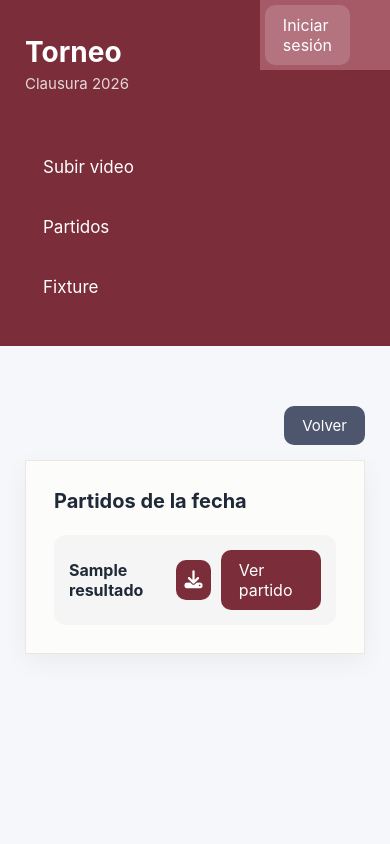
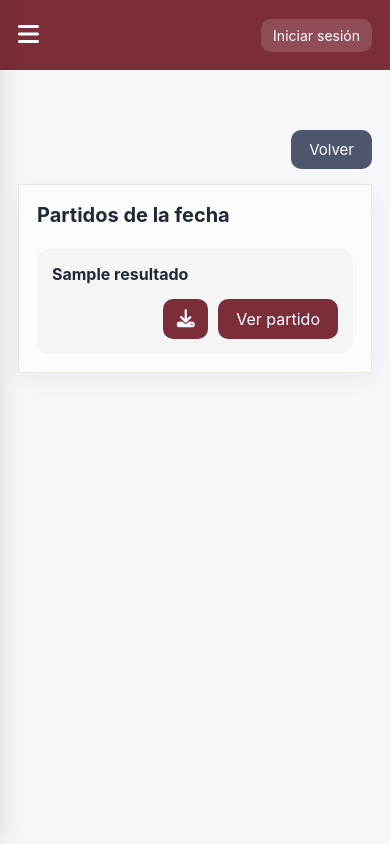
Before and after one commit to trinidadperea/Plataforma-De-Videos, a FastAPI app: template frontend/templates/partidos_fecha.html in a window 390 px wide. Run offline with FastAPI, Linux system fonts and the light colour scheme; the template is opened without the code that fills it: most values are stand-ins (such as "Sample title", 1, 10 or a date in 2020); parts of the project's set-up code (start-up, migrations or seed data) failed here and were passed over.

Commit message:
Arrgelos formato celu

```diff
--- a/backend/main.py
+++ b/backend/main.py
@@ -163,7 +163,7 @@ async def subir(request: Request):
     )
 @app.get("/download/{filename:path}")
 async def download(filename: str):
-    print("descargando key: ",repr(filename))
+    #print("descargando key: ",repr(filename))
     url = r2.generate_download_url(
         filename
     )
@@ -332,7 +332,7 @@ async def upload(
     # ===============================
 
     filename = f"{title}.mp4"
-    print("GUARDANDO EN R2:", repr(filename))
+    #print("GUARDANDO EN R2:", repr(filename))
 
 
     upload_id = r2.initiate_upload(
--- a/backend/r2.py
+++ b/backend/r2.py
@@ -64,7 +64,7 @@ def complete_upload(
 # link de descarga que dura 1 hora
 def generate_download_url(filename: str):
 
-    print("KEY RECIBIDA:", repr(filename))
+    #print("KEY RECIBIDA:", repr(filename))
     url = client.generate_presigned_url(
         "get_object",
         Params={
--- a/frontend/static/css/style.css
+++ b/frontend/static/css/style.css
@@ -290,33 +290,40 @@ input:focus{
 
     align-items:center;
 
-    gap:18px;
+    gap:8px;
+
+    flex-wrap:nowrap;
 
 }
 
 
 .resultado input{
 
-    width:90px;
+    width:60px;
 
     text-align:center;
 
-    font-size:26px;
+    font-size:22px;
 
     font-weight:bold;
+
+    text-align: center;
+
+    padding: 10px;
 
 }
 
 
 .resultado span{
 
-    font-size:30px;
+    font-size:24px;
 
     font-weight:bold;
 
     color:#6b7280;
 
 }
+
 
 
 /* ===========================
@@ -437,44 +444,23 @@ input[type="file"]{
 
 }
 
-
 /* ===========================
-   RESPONSIVE
+   MOBILE
 =========================== */
 
-@media (max-width:900px){
+.mobile-title{
 
-    .sidebar{
-
-        position:relative;
-
-        width:100%;
-
-        height:auto;
+    display:none;
 
 }
 
-    .layout{
+#menu-overlay{
 
-        flex-direction:column;
+    display:none;
 
 }
 
-    .content{
 
-        margin-left:0;
-
-        padding:25px;
-
-    }
-
-    .topbar{
-
-        left:0;
-
-    }
-
-}
 
 /* ===========================
    PARTIDOS
@@ -779,7 +765,7 @@ input[type="file"]{
 
     height:70px;
 
-    background:#A65A68;
+    background:#7B2E3A;;
 
     display:flex;
 
@@ -829,3 +815,195 @@ input[type="file"]{
     background:rgba(255,255,255,.25);
 
 }
+
+/* ===========================
+   MENU HAMBURGUESA
+=========================== */
+
+#menu-toggle{
+
+    display:none;
+
+    background:none;
+
+    border:none;
+
+    color:white;
+
+    font-size:30px;
+
+    cursor:pointer;
+
+}
+
+.upload-box {
+    width: 100%;
+    max-width: 100%;
+    overflow: hidden;
+}
+
+#video-file {
+    width: 100%;
+    max-width: 100%;
+    font-size: 15px;
+    box-sizing: border-box;
+}
+
+@media (max-width:768px){
+
+    .content{
+
+        margin-left:0;
+
+        padding:95px 18px 18px;
+
+    }
+
+    .sidebar{
+
+        position:fixed;
+
+        left:-270px;
+
+        top:0;
+
+        width:260px;
+
+        height:100vh;
+
+        transition:.3s;
+
+        z-index:2000;
+
+        box-shadow:0 0 30px rgba(0,0,0,.25);
+
+    }
+
+    .sidebar.open{
+
+        left:0;
+
+    }
+
+    #menu-overlay{
+
+        display:block;
+
+        position:fixed;
+
+        inset:0;
+
+        background:rgba(0,0,0,.35);
+
+        opacity:0;
+
+        visibility:hidden;
+
+        transition:.3s;
+
+        z-index:1500;
+
+    }
+
+    #menu-overlay.show{
+
+        opacity:1;
+
+        visibility:visible;
+
+    }
+
+    .topbar{
+
+
+        left:0;
+
+        justify-content:space-between;
+
+        padding:0 18px;
+
+    }
+
+    .mobile-title{
+
+        display:block;
+
+        color:white;
+
+        font-size:20px;
+
+    }
+
+    #menu-toggle{
+
+        display:block;
+
+        background:none;
+
+        border:none;
+
+        color:white;
+
+        font-size:24px;
+
+        cursor:pointer;
+
+    }
+
+    .topbar-user{
+
+        gap:0;
+
+    }
+
+    .topbar-user a{
+
+        padding:8px 12px;
+
+        font-size:14px;
+
+    }
+
+    .page-title h2{
+
+        font-size:28px;
+
+    }
+
+    .card{
+
+        padding:18px;
+
+    }
+
+    .partido-item{
+
+        flex-direction:column;
+
+        align-items:flex-start;
+
+        gap:15px;
+
+    }
+
+    .acciones-partido{
+
+        width:100%;
+
+        justify-content:flex-end;
+
+    }
+
+
+}
+
+@media (max-width: 600px) {
+
+    #video-file {
+        font-size: 14px;
+        transform: scale(1.05);
+        transform-origin: left center;
+    }
+
+
+}
--- a/frontend/static/js/app.js
+++ b/frontend/static/js/app.js
@@ -665,3 +665,39 @@ async function descargarVideo(filename){
     window.location.href = data.url;
 
 }
+
+/*
+const menuToggle = document.getElementById("menu-toggle");
+
+const sidebar = document.querySelector(".sidebar");
+
+if(menuToggle && sidebar){
+
+    menuToggle.addEventListener("click", ()=>{
+
+        sidebar.classList.toggle("open");
+
+    });
+
+}*/
+const menuButton = document.getElementById("menu-toggle");
+const sidebar = document.querySelector(".sidebar");
+const overlay = document.getElementById("menu-overlay");
+
+if(menuButton && sidebar){
+
+    menuButton.addEventListener("click", ()=>{
+
+        sidebar.classList.toggle("open");
+        overlay.classList.toggle("show");
+
+    });
+
+    overlay.addEventListener("click", ()=>{
+
+        sidebar.classList.remove("open");
+        overlay.classList.remove("show");
+
+    });
+
+}
--- a/frontend/templates/base.html
+++ b/frontend/templates/base.html
@@ -20,8 +20,13 @@
 </head>
 
 <body>
+<header class="topbar">
 
-<header class="topbar">
+    <button id="menu-toggle" aria-label="Abrir menú">
+        <i class="fa-solid fa-bars"></i>
+    </button>
+
+
 
     <div class="topbar-user">
 
@@ -42,7 +47,6 @@
     </div>
 
 </header>
-
 <div class="layout">
 
     <aside class="sidebar">
@@ -71,6 +75,8 @@
 
     </aside>
 
+    <div id="menu-overlay"></div>
+
 
     <main class="content">
 
--- a/frontend/templates/inicio.html
+++ b/frontend/templates/inicio.html
@@ -8,10 +8,10 @@ Torneo Clausura 2026
 
 <div class="welcome">
 
-    <h1>
+    <h2>
         Torneo Clausura 2026
-    </h1>
-
+    </h2>
+    <br>
     <p>
         Administración de videos del torneo.
     </p>
--- a/frontend/templates/subir.html
+++ b/frontend/templates/subir.html
@@ -103,6 +103,8 @@ Subir video
             accept="video/*"
         >
 
+
+
     </div>
 
     <button id="upload-button">
```
Lines whose indentation alone changed are shown as unchanged.
